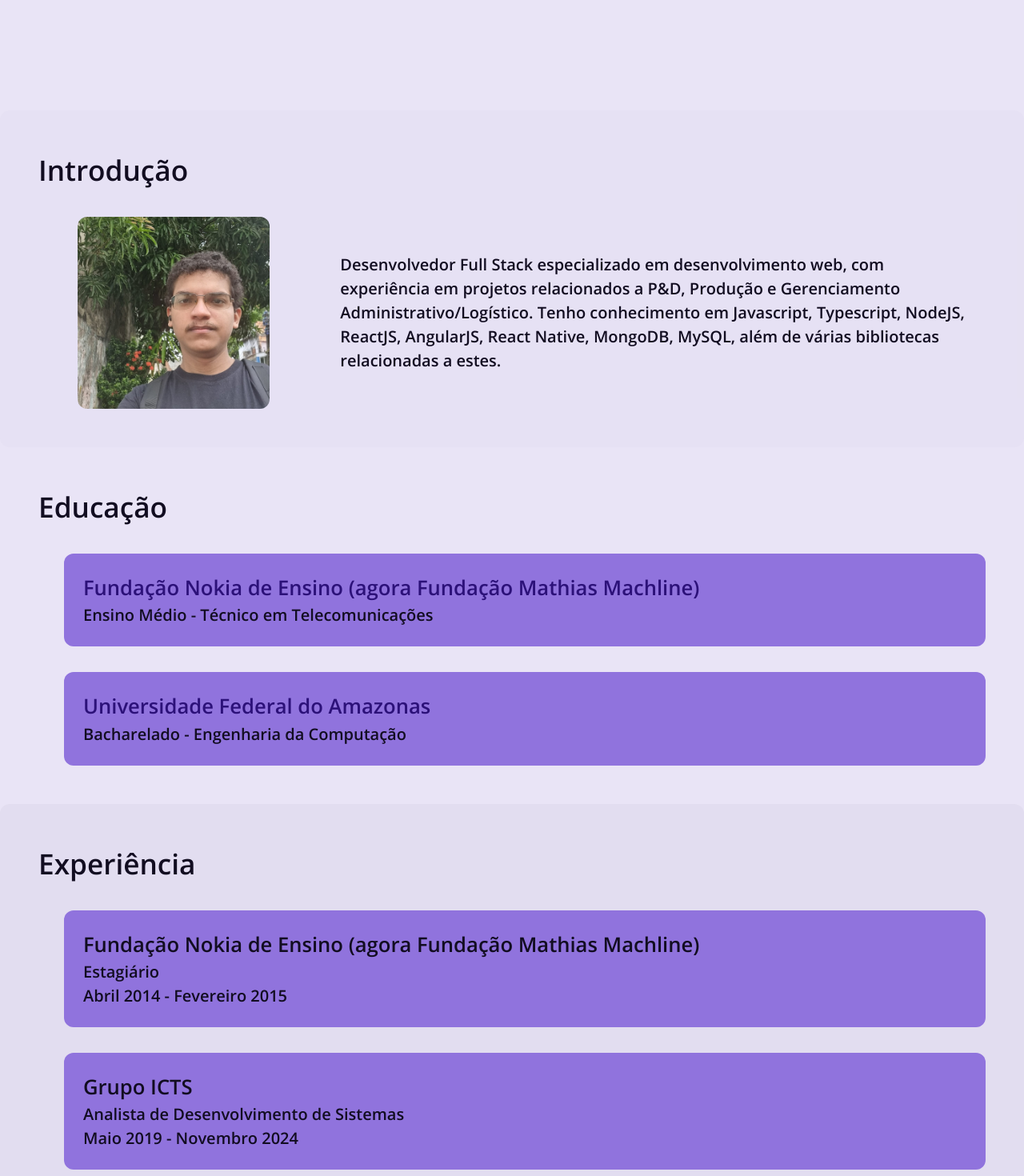
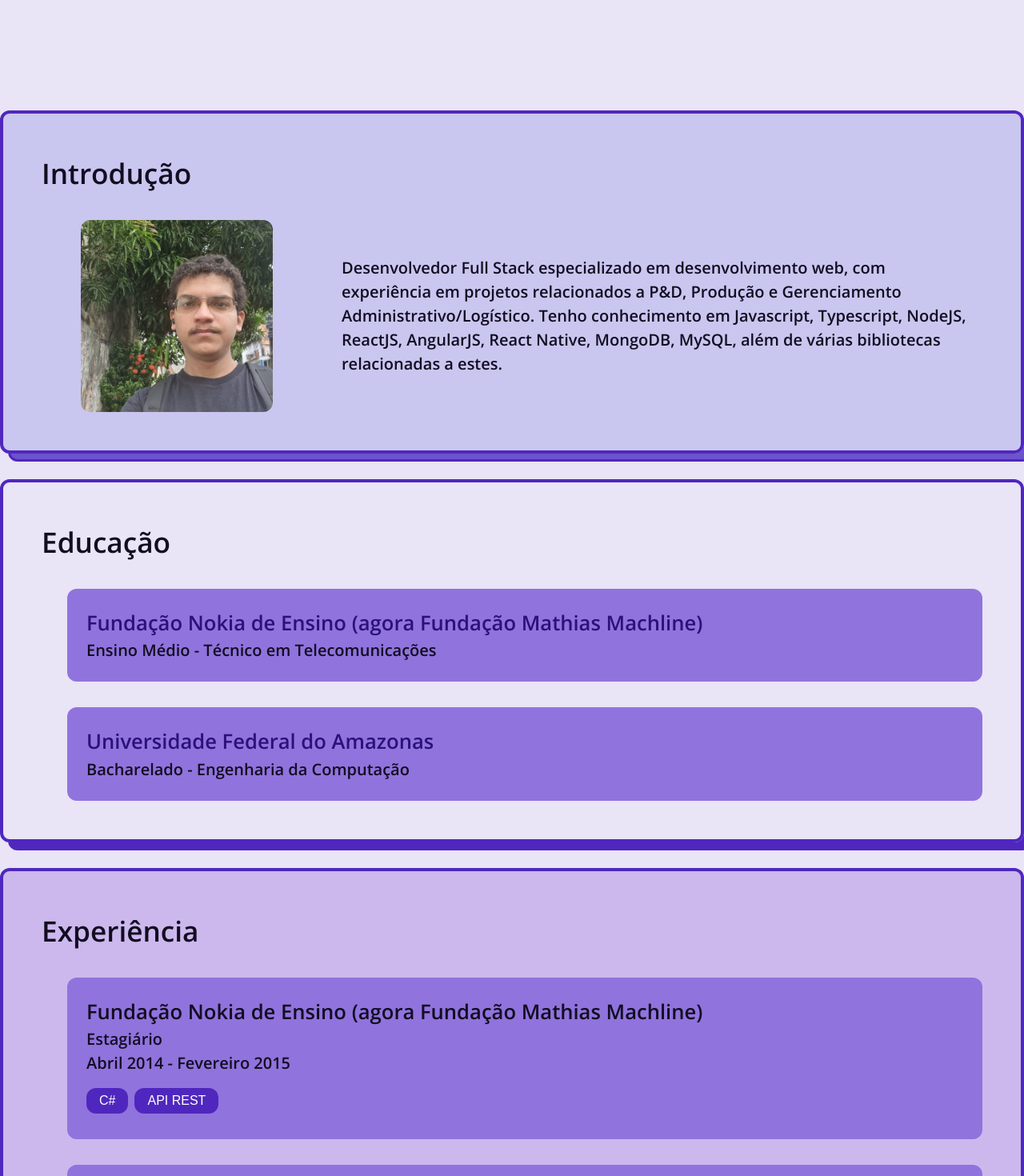
Before and after one commit to roddsantos/portfolio, a Next.js app: page / in a window 1280 px wide. Shown: the part 520-1990 px from the top of the page at 80% size. Built offline with nearby package versions, Linux system fonts and the light colour scheme.

Commit message:
feat: experience tags and layout enhancement

```diff
--- a/src/app/globals.css
+++ b/src/app/globals.css
@@ -5,11 +5,12 @@
 :root {
   --background: #e9e4f6;
   --foreground: #120d21;
-  --container: #b1afb80d;
-  --container-2: #6b696e0d;
+  --container: #9797e465;
+  --container-2: #a780e270;
   --primary: #2c1179;
   --secondary: #9073dd;
   --accent: #4f27be;
+  --transparent: transparent;
 }
 
 .material-symbols-outlined {
@@ -25,6 +26,7 @@
     --primary: #a287ef;
     --secondary: #32276e;
     --accent: #6b2ba7;
+    --transparent: transparent;
   }
 }
 
--- a/src/sections/education/index.tsx
+++ b/src/sections/education/index.tsx
@@ -10,6 +10,8 @@ export default function EducationSection() {
     "flex inline-block flex-col p-6 w-full overflow-y-hidden bg-secondary mb-4 rounded-xl cursor-pointer";
   const transition =
     "transition-all overflow-hidden ease-in-out duration-500 max-h-0";
+  const shadow =
+    "shadow-[10px_10px_0px_-3px_var(--transparent),10px_10px_var(--accent)]";
 
   const handleExpander = (index: number) => {
     const collapser = document.getElementById(`collapser-${index}`);
@@ -23,7 +25,9 @@ export default function EducationSection() {
 
   return (
     <div className={section} id="education">
-      <div className={`${container} flex-wrap xl:space-y-8`}>
+      <div
+        className={`${container} ${shadow} bg-transparent border-accent flex-wrap xl:space-y-8`}
+      >
         <h3 className="mr-auto">Educação</h3>
         {EDUCATION.map((ed, index) => (
           <div
--- a/src/sections/experience/index.tsx
+++ b/src/sections/experience/index.tsx
@@ -1,16 +1,56 @@
-import { container, item, section } from "@/styles/containers";
+"use client";
+
+import { container, item, section, transition } from "@/styles/containers";
 import { EXPERIENCE } from "@/utils/texts";
+import { useState } from "react";
 
 export default function ExperienceSection() {
+  const [expander, setExpander] = useState(EXPERIENCE.map(() => false));
+
+  const handleExpander = (index: number) => {
+    const collapser = document.getElementById(`exp-${index}`);
+    collapser?.classList.remove(expander[index] ? "max-h-screen" : "max-h-0");
+    collapser?.classList.add(expander[index] ? "max-h-0" : "max-h-screen");
+
+    const auxExpander = [...expander];
+    auxExpander[index] = !auxExpander[index];
+    setExpander(auxExpander);
+  };
+
+  const skills = "flex flex-wrap mt-4";
+  const skill =
+    "rounded-xl w-fit h-max py-1 px-4 bg-accent mr-2 mb-2 text-white";
+  const shadow =
+    "shadow-[10px_10px_0px_-3px_var(--container-2),10px_10px_var(--accent)]";
+
   return (
     <div className={section} id="experience">
-      <div className={`${container} flex-wrap bg-container-2 xl:space-y-8`}>
+      <div
+        className={`${container} ${shadow} bg-container-2 border-accent flex-wrap xl:space-y-8`}
+      >
         <h3 className="mr-auto">Experiência</h3>
-        {EXPERIENCE.map((experience) => (
-          <div key={experience.id} className={`${item} bg-accent`}>
+        {EXPERIENCE.map((experience, index) => (
+          <div
+            key={experience.id}
+            className={`${item} bg-accent`}
+            onClick={() => handleExpander(index)}
+          >
             <h4>{experience.name}</h4>
             <h5>{experience.role}</h5>
             <h5>{experience.period}</h5>
+            <div id={`exp-${index}`} className={transition}>
+              <p>{experience.description}</p>
+              {experience.activities.map((activity, index) => (
+                <li key={`exp-act-${index}`}>{activity}</li>
+              ))}
+            </div>
+            <div className={skills}>
+              {experience.skills.map((sk, index) => (
+                <div className={skill} key={`exp-skill-${index}`}>
+                  {sk}
+                </div>
+              ))}
+            </div>
           </div>
         ))}
       </div>
--- a/src/sections/intro/index.tsx
+++ b/src/sections/intro/index.tsx
@@ -1,14 +1,16 @@
 import Image from "next/image";
 import Profile from "../../../public/images/rodrigo_santos.jpeg";
 import { INTRO_TEXT } from "@/utils/texts";
-import { container } from "@/styles/containers";
+import { container, section } from "@/styles/containers";
 
 export default function IntroSection() {
-  const intro = "w-full h-auto";
-
+  const shadow =
+    "shadow-[10px_10px_0px_-3px_var(--container),10px_10px_var(--accent)]";
   return (
-    <div className={intro} id="intro">
-      <div className={`${container} flex-wrap bg-container`}>
+    <div className={section} id="intro">
+      <div
+        className={`${container} ${shadow} bg-container border-accent flex-wrap`}
+      >
         <div className="flex items-center mb-8 w-full">
           <h3>Introdução</h3>
         </div>
--- a/src/styles/containers.ts
+++ b/src/styles/containers.ts
@@ -1,7 +1,7 @@
-export const section = "w-full h-auto";
+export const section = "w-full h-auto mb-8";
 
 export const container =
-  "flex flex-col xl:flex-row justify-center items-center p-12 rounded-xl w-full space-x-0 space-y-8 xl:space-y-0 xl:space-x-8";
+  "flex flex-col xl:flex-row justify-center items-center p-12 rounded-xl w-full space-x-0 space-y-8 xl:space-y-0 xl:space-x-8 border-solid border-4";
 
 export const item =
   "flex inline-block flex-col p-6 w-full overflow-y-hidden bg-secondary mb-4 rounded-xl cursor-pointer";
--- a/tailwind.config.ts
+++ b/tailwind.config.ts
@@ -22,6 +22,7 @@ export default {
         primary: "var(--primary)",
         secondary: "var(--secondary)",
         accent: "var(--accent)",
+        transparent: "var(--transparent)",
       },
       fontFamily: {
         opensans: ["var(--font-open-sans)"],
```
